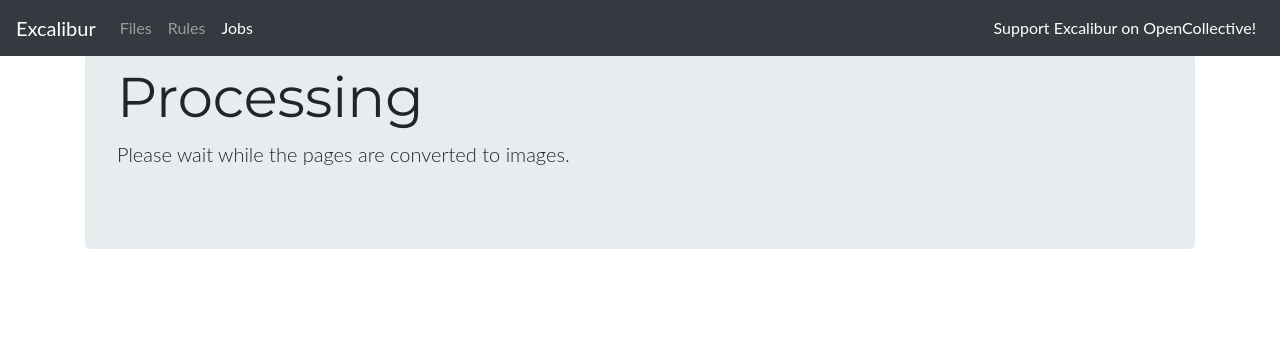
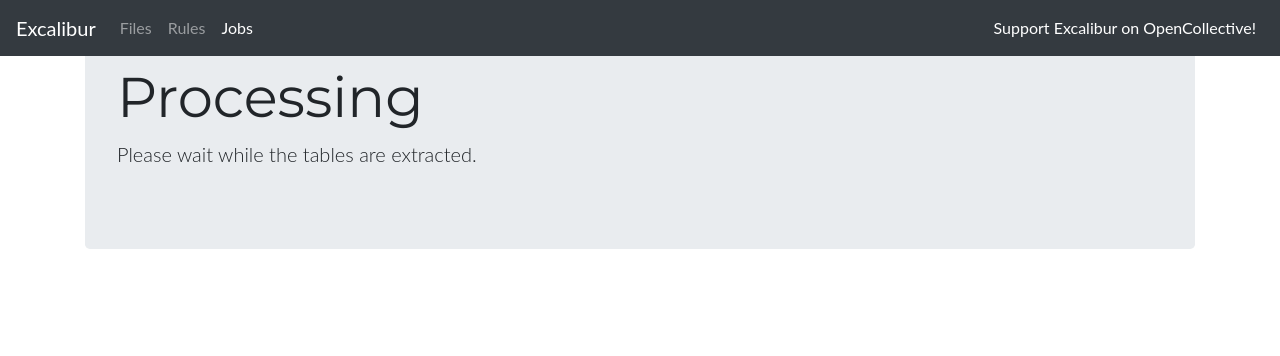
Before and after one commit to camelot-dev/excalibur, a Flask app: template excalibur/www/templates/job.html in a window 1280 px wide. Shown: the top 356 px of the page. Run offline with Flask 2, Linux system fonts and the light colour scheme; the template is opened without the code that fills it, so the values that code supplies are empty; style sheets or scripts are compiled from the project's sources; parts of the project's set-up code (start-up, migrations or seed data) failed here and were passed over; some libraries are stand-ins or nearby versions.

Commit message:
0.5 seconds instead of 5

```diff
--- a/excalibur/www/templates/job.html
+++ b/excalibur/www/templates/job.html
@@ -62,11 +62,11 @@
     {% endfor %}
   </div>
 {% else %}
-  <meta http-equiv="refresh" content="5" >
+  <meta http-equiv="refresh" content="0.5" >
   <div class="container">
     <div class="jumbotron">
       <h1 class="display-4">Processing</h1>
-      <p class="lead">Please wait while the pages are converted to images.</p>
+      <p class="lead">Please wait while the tables are extracted.</p>
     </div>
   </div>
 {% endif %}
```
